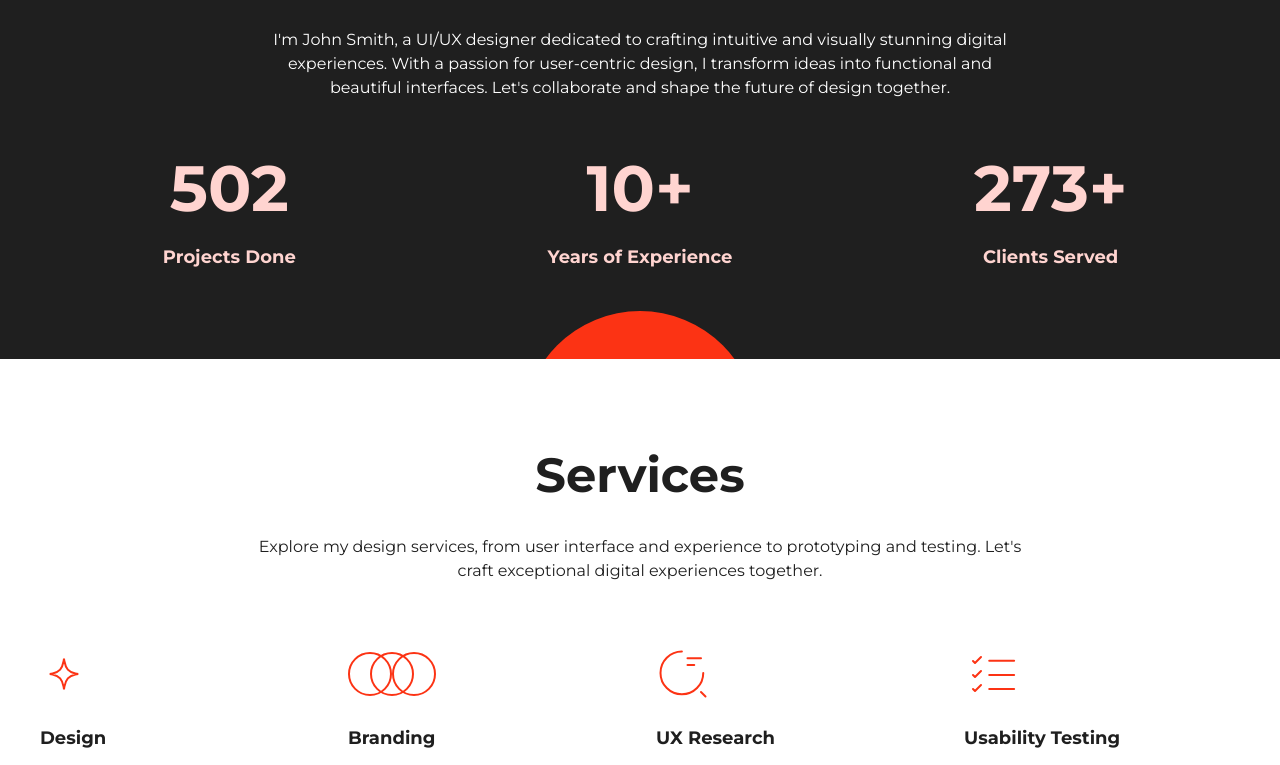
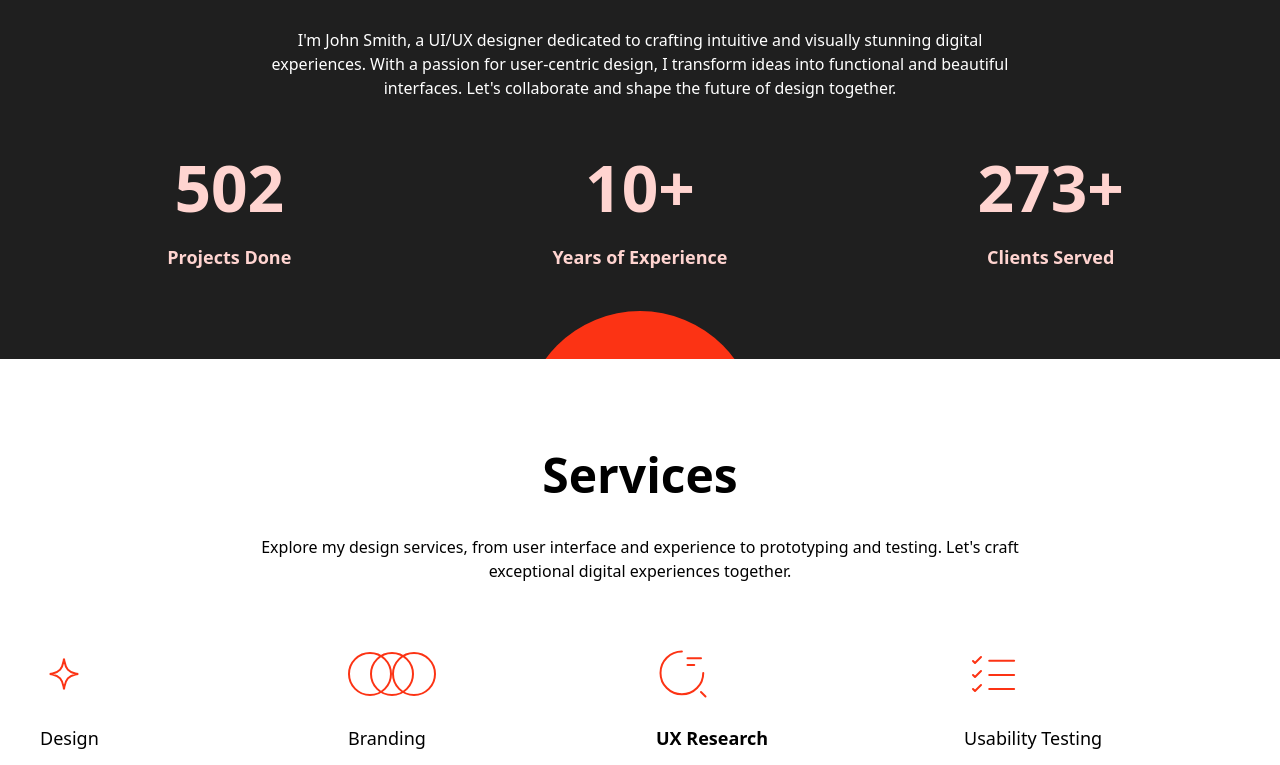
Before and after one commit to ibrahimzadraan/RRF-January-2025-Batch-Exam, a website: page src/index.html in a window 1280 px wide. Shown: the part 756-1521 px from the top of the page. Drawn offline with nearby package versions, Linux system fonts and the light colour scheme.

Commit message:
Update style.css

```diff
--- a/src/style.css
+++ b/src/style.css
@@ -1,17 +1 @@
 @import url("https://fonts.googleapis.com/css2?family=Montserrat:ital,wght@0,100..900;1,100..900&display=swap");
-
-body {
-  font-family: "Montserrat", sans-serif;
-  font-weight: 400;
-  color: #1f1f1f;
-}
-
-h1,
-h2,
-h3,
-h4,
-h5,
-h6 {
-  font-family: "Montserrat", sans-serif;
-  font-weight: 700;
-}
```
